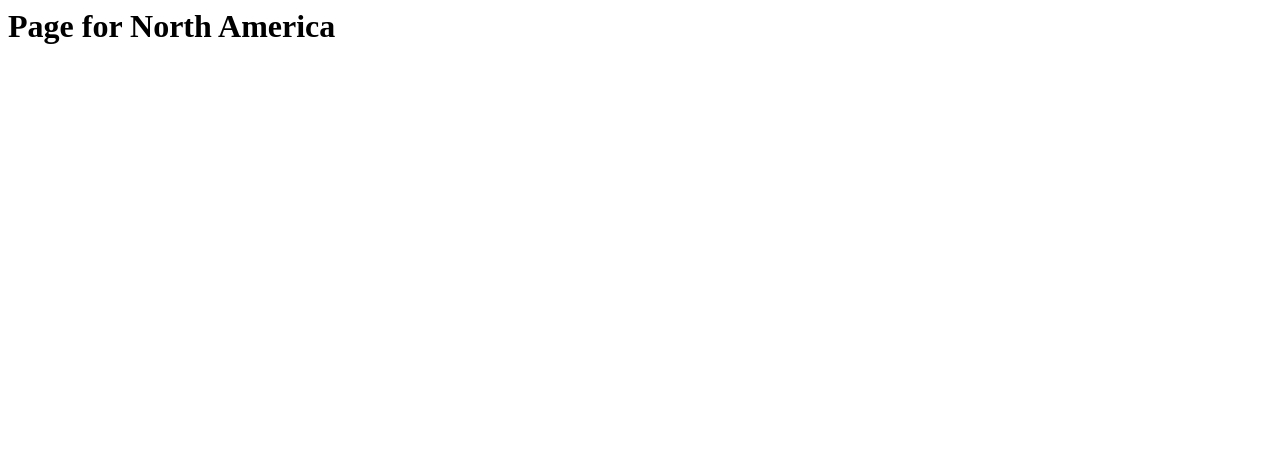
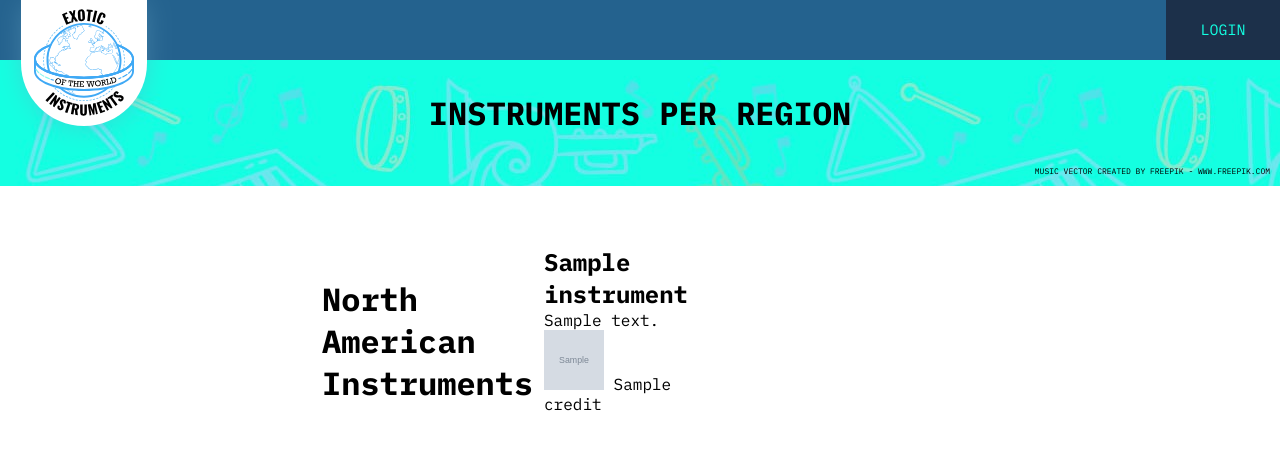
Before and after one commit to dani-santos-code/music_inventory, a Flask app: template templates/north_america.html in a window 1280 px wide. Shown: the top 450 px of the page. Run offline with Flask 2, Linux system fonts and the light colour scheme; the template is opened without the code that fills it: most values are stand-ins (such as "Sample title", 1, 10 or a date in 2020); grey boxes marked "Sample" are stand-in pictures.

Commit message:
Fixes issue on databse setup

```diff
--- a/database_setup.py
+++ b/database_setup.py
@@ -28,7 +28,7 @@ class User(Base):
            'active': self.active,
            'tokens': self.tokens,
            'avatar': self.avatar,
-           'created_at': self.created_at
+           'created_at': self.created_at,
        }
 
 
@@ -70,9 +70,8 @@ class Instrument(Base):
            'picture': self.picture,
            'region': self.region,
            'user': self.user,
-           'credit': sekf.credit,
+           'credit': self.credit,
        }
-
 
 engine = create_engine('sqlite:///instruments.db')
 
--- a/main.py
+++ b/main.py
@@ -16,7 +16,11 @@ Base.metadata.bind = engine
 
 DBSession = sessionmaker(bind=engine)
 
-# scope the session, otehr than that, a thread error will be raised
+"""Scope the session, other than that,
+a thread error will be raised
+More on that can be found at:
+https://docs.sqlalchemy.org/en/latest
+/orm/contextual.html"""
 
 session = scoped_session(DBSession)
 
@@ -105,7 +109,7 @@ def get_user_info():
     oauth2_client = googleapiclient.discovery.build('oauth2', 'v2', credentials=credentials)
     return oauth2_client.userinfo().get().execute()
 
-# JSON APIs to view Restaurant Information
+# JSON APIs to view Regions Information
 @app.route('/regions/JSON')
 def regionsJSON():
     regions = session.query(Region).all()
@@ -117,34 +121,51 @@ def showRegions():
     regions = session.query(Region).all()
     return render_template('main.html', regions=regions)
 
+def getInstruments(page_url):
+    name = page_url[20:].title()
+    name = name.replace("/", "")
+    if "_" in name:
+        name = name.replace("_", " ")
+    region = session.query(Region).filter_by(name=name).one()
+    instruments_per_region = session.query(Instrument).filter_by(region=region)
+    return instruments_per_region
+
 @app.route('/asia/')
 def showAsianInstruments():
     page_url = request.url.encode("utf-8")
-    name = page_url[20:].title()
-    name = name.replace("/", "")
-    region = session.query(Region).filter_by(name=name).one()
-    asian_instruments = session.query(Instrument).filter_by(region=region)
+    asian_instruments = getInstruments(page_url)
     return render_template('asia.html', asian_instruments=asian_instruments)
 
 @app.route('/africa/')
 def showAfricanInstruments():
-    return render_template('africa.html')
+    page_url = request.url.encode("utf-8")
+    african_instruments = getInstruments(page_url)
+    return render_template('africa.html', african_instruments=african_instruments)
 
 @app.route('/north_america/')
 def showNorthAmericanInstruments():
-    return render_template('north_america.html')
+    page_url = request.url.encode("utf-8")
+    north_american_instruments = getInstruments(page_url)
+    return render_template('north_america.html', north_american_instruments = north_american_instruments)
 
 @app.route('/south_america')
 def showSouthmericanInstruments():
-    return render_template('south_america.html')
+    page_url = request.url.encode("utf-8")
+    page_url = request.url.encode("utf-8")
+    south_american_instruments = getInstruments(page_url)
+    return render_template('south_america.html', south_american_instruments = south_american_instruments)
 
 @app.route('/europe/')
 def showEuropeanInstruments():
-    return render_template('europe.html')
+    page_url = request.url.encode("utf-8")
+    european_instruments = getInstruments(page_url)
+    return render_template('europe.html', european_instruments=european_instruments)
 
 @app.route('/oceania/')
 def showOceaniaInstruments():
-    return render_template('oceania.html')
+    page_url = request.url.encode("utf-8")
+    oceania_instruments = getInstruments(page_url)
+    return render_template('oceania.html', oceania_instruments=oceania_instruments)
 
 if __name__ == '__main__':
     app.secret_key = '\xf6\xbc\xe3\xfeD\xb5\xf8=\xd1\x80?\x13Hl\x81\x11'
--- a/templates/asia.html
+++ b/templates/asia.html
@@ -1,3 +1,6 @@
+{% extends "base.html" %}
+{% block content %}
+
 <h1>Asian Instruments</h1>
 
 {% for instrument in asian_instruments %}
@@ -10,3 +13,5 @@
         {% endif %}
   </div>
 {% endfor %}
+
+{% endblock %}
--- a/templates/dashboard.html
+++ b/templates/dashboard.html
@@ -1,3 +1,6 @@
+{% extends "base.html" %}
+{% block content %}
+
 <h1>This is the protected dashboard</h1>
 
 {% with messages = get_flashed_messages() %}
@@ -7,3 +10,5 @@
   {%endfor%}
   {% endif %}
 {% endwith %}
+
+{% endblock %}
--- a/templates/north_america.html
+++ b/templates/north_america.html
@@ -1 +1,16 @@
-<h1>Page for North America</h1>
+{% extends "base.html" %}
+{% block content %}
+
+<h1>North American Instruments</h1>
+
+{% for instrument in north_american_instruments %}
+    <div class="instrumentcard">
+      <h2>{{instrument.name}}</h2>
+        <p>{{instrument.description}}</p>
+        <img src='{{instrument.picture}}' height=60 width=60/>
+        {% if instrument.credit %}
+            <span>{{instrument.credit}}</span>
+        {% endif %}
+  </div>
+{% endfor %}
+{% endblock %}
```
Also changed, not shown: templates/africa.html (+15 -0 lines), templates/europe.html (+15 -0 lines), templates/oceania.html (+15 -0 lines), templates/south_america.html (+16 -1 lines).
